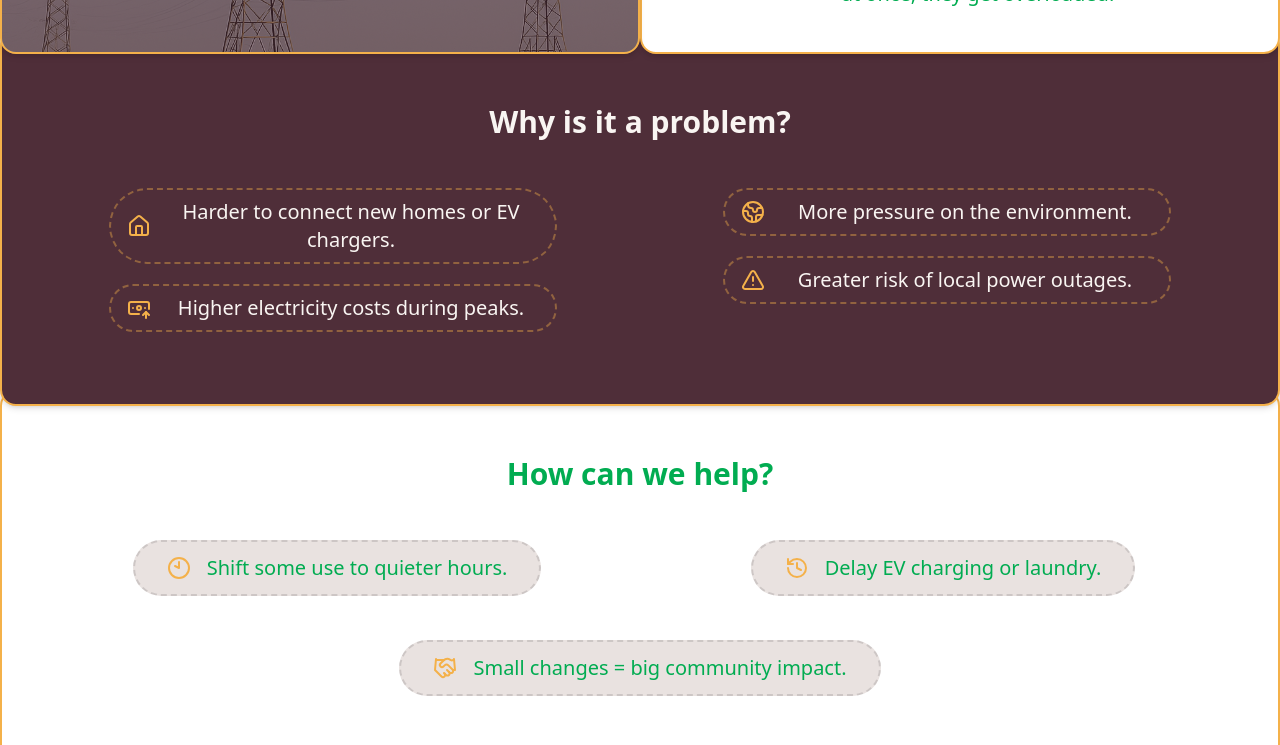
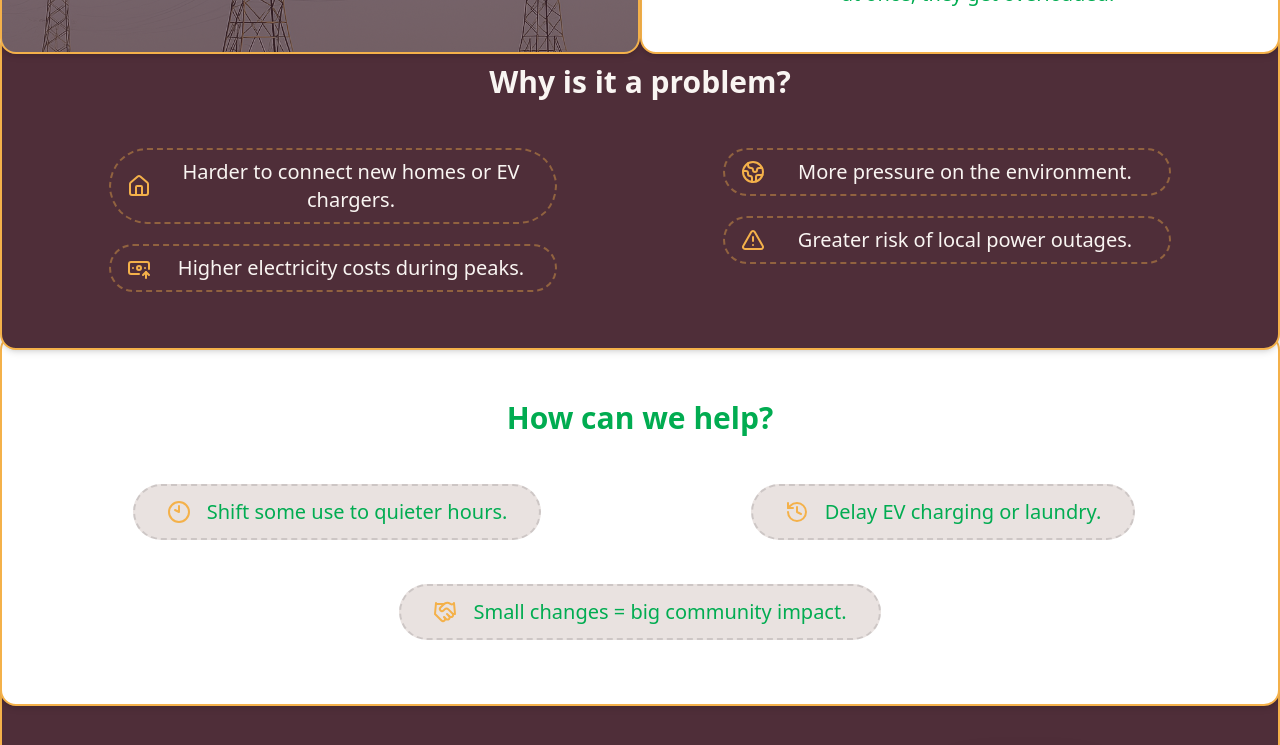
Before and after one commit to Marto8090/OurGrid_Website, a React (Vite) app in the folder client/: page /m/what-is-grid-congestion in a window 1280 px wide. Shown: the part 620-1365 px from the top of the page. Built offline with nearby package versions, Linux system fonts and the light colour scheme.

Commit message:
feat: add Reveal component for animated visibility transitions

```diff
--- /dev/null
+++ b/client/src/components/Reveal.jsx
@@ -0,0 +1,14 @@
+import { motion } from "framer-motion";
+
+export default function Reveal({ children, delay = 0 }) {
+  return (
+    <motion.div
+      initial={{ opacity: 0, y: 40 }}
+      whileInView={{ opacity: 1, y: 0 }}
+      viewport={{ once: true, amount: 0.2 }}
+      transition={{ duration: 0.6, delay }}
+    >
+      {children}
+    </motion.div>
+  );
+}
--- a/client/src/pages/WhatIsCongestion.jsx
+++ b/client/src/pages/WhatIsCongestion.jsx
@@ -13,12 +13,12 @@ import { Clock10 } from 'lucide-react';
 import { History } from 'lucide-react';
 import { Handshake } from 'lucide-react';
 
+import Reveal from "../components/Reveal.jsx";
+
 export default function WhatIsCongestion() {
   const { audience } = useAudience();
   const isMunicipality = audience === "municipality";
   const base = isMunicipality ? "/m" : "/u";
-
-  // TEXT THAT CHANGES BY AUDIENCE
 
   const mainTitle = isMunicipality
     ? "How congestion affects local policy"
@@ -46,7 +46,9 @@ export default function WhatIsCongestion() {
 
   return (
     <div className="space-y-0">
+
       {/* TOP STRIP */}
+      <Reveal>
         <section className="relative -mb-4 md:mb-0 bg-[#4F2E39] rounded-b-2xl md:rounded-b-[32px] shadow-md shadow-black/20 overflow-hidden">
           <div className="max-w-3xl mx-auto px-4 py-10 md:py-16 md:pb-26 text-center space-y-4">
             <p className="text-xs md:text-sm uppercase tracking-[0.2em] text-[#F9F5F2]/60">
@@ -61,112 +63,127 @@ export default function WhatIsCongestion() {
             </p>
           </div>
         </section>
+      </Reveal>
 
       {/* MAIN PANEL */}
-      <section className="bg-[#F9F5F2] text-[#4F2E39] rounded-2xl  md:rounded-t-[40px] md:-mt-12">
+      <section className="bg-[#F9F5F2] text-[#4F2E39] rounded-2xl md:rounded-t-[40px] md:-mt-12">
         <div className="w-full">
+
           {/* WHAT + WHY SECTION */}
+          <Reveal delay={0.1}>
             <div className="grid md:grid-cols-2">
 
-              {/* LEFT CARD - WHAT SECTION */}
-              <div className="relative z-20 -mb-6 rounded-2xl overflow-hidden border-2 border-[#F4B14A] shadow-md "
+              {/* LEFT CARD */}
+              <div className="relative z-20 -mb-6 rounded-2xl overflow-hidden border-2 border-[#F4B14A] shadow-md"
                 style={{
                   backgroundImage: `url(${backgroundImage})`,
                   backgroundSize: "cover",
                   backgroundPosition: "center"
                 }}>
-                {/* DARK OVERLAY */}
                 <div className="absolute inset-0 bg-[#4F2E39]/60"></div>
 
-                {/* CONTENT */}
                 <div className="relative z-20 p-6 md:p-8 text-[#F9F5F2] space-y-4">
                   <h2 className="text-center text-2xl md:text-3xl font-bold">{mainTitle}</h2>
-                  <p className="text-center text-sm md:text-xl md:px-14 md:pt-12 text-[#F9F5F2]/90">{mainParagraph}</p>
+                  <p className="text-center text-sm md:text-xl md:px-14 md:pt-12 text-[#F9F5F2]/90">
+                    {mainParagraph}
+                  </p>
                 </div>
               </div>
 
-              {/* RIGHT CARD - WHY SECTION */}
-              <div className="relative z-15 -mb-6 bg-white text-center border-2 border-[#F4B14A] rounded-b-2xl md:rounded-2xl shadow-md p-6  pt-12 md:p-8">
+              {/* RIGHT CARD */}
+              <div className="relative z-15 -mb-6 bg-white text-center border-2 border-[#F4B14A] rounded-b-2xl md:rounded-2xl shadow-md p-6 pt-12 md:p-8">
                 <h2 className="text-2xl md:text-3xl font-bold text-[#01AC51] mb-3">
                   {whyTitle}
                 </h2>
+
                 <div className="text-sm md:text-xl text-[#01AC51]">
                   <div className="flex flex-col divide-y divide-[#F4B14A]/60">
                     {reasons.map((text, index) => (
                       <div key={index} className="flex items-start gap-3 py-3">
-                        <span className="mt-1 text-[#F8D092]"> <Zap /> </span>
+                        <span className="mt-1 text-[#F8D092]"><Zap /></span>
                         <p>{text}</p>
                       </div>
                     ))}
                   </div>
                 </div>
               </div>
+
+            </div>
+          </Reveal>
+
+          {/* WHY IS IT A PROBLEM */}
+          <Reveal delay={0.2}>
+            <div className="relative z-10 -mb-4 bg-[#4F2E39] text-[#F9F5F2] border-2 border-[#F4B14A] rounded-b-2xl md:rounded-2xl shadow-md p-6 md:p-8 pt-12 space-y-6">
+              <h2 className="text-2xl md:text-3xl font-bold text-center">Why is it a problem?</h2>
+
+              <div className="grid gap-4 md:grid-cols-2 md:py-6 text-sm md:text-xl md:text-base">
+                <div className="space-y-5 md:flex md:flex-col md:items-center">
+                  <div className="flex items-center gap-3 justify-start md:w-3/4 border-2 border-dashed border-[#F4B14A]/40 rounded-full px-4 py-2">
+                    <span className="text-[#F4B14A]"><House /></span>
+                    <p className="flex-1 text-center">Harder to connect new homes or EV chargers.</p>
                   </div>
 
-          {/* ROW 2 - WHY IS IT A PROBLEM? */}
-        <div className="relative z-10 -mb-4 bg-[#4F2E39] text-[#F9F5F2] border-2 border-[#F4B14A] rounded-b-2xl md:rounded-2xl shadow-md p-6 md:p-8 pt-12 md:pt-18 md:pb-12 space-y-6">
-            <h2 className="text-2xl md:text-3xl font-bold text-center">
-              Why is it a problem?
-            </h2>
-            <div className="grid gap-4 md:grid-cols-2 md:py-6 text-sm md:text-xl md:text-base">
-              <div className="space-y-5  md:flex md:flex-col md:items-center">
-                <div className="flex items-center gap-3 justify-start md:w-3/4 border-2 border-dashed border-[#F4B14A]/40 rounded-full px-4 py-2">
-                  <span className="text-[#F4B14A] "><House /></span>
-                  <p className="flex-1 text-center">Harder to connect new homes or EV chargers.</p>
-                </div>
                   <div className="flex items-center gap-3 justify-start md:w-3/4 border-2 border-dashed border-[#F4B14A]/40 rounded-full px-4 py-2">
                     <span className="text-[#F4B14A]"><BanknoteArrowUp /></span>
                     <p className="flex-1 text-center">Higher electricity costs during peaks.</p>
                   </div>
                 </div>
-              <div className="space-y-5  md:flex md:flex-col md:items-center">
+
+                <div className="space-y-5 md:flex md:flex-col md:items-center">
                   <div className="flex items-center gap-3 justify-start md:w-3/4 border-2 border-dashed border-[#F4B14A]/40 rounded-full px-4 py-2">
                     <span className="text-[#F4B14A]"><Earth /></span>
                     <p className="flex-1 text-center">More pressure on the environment.</p>
                   </div>
-                <div className="flex items-center gap-3 justify-start md:w-3/4  border-2 border-dashed border-[#F4B14A]/40 rounded-full px-4 py-2">
+
+                  <div className="flex items-center gap-3 justify-start md:w-3/4 border-2 border-dashed border-[#F4B14A]/40 rounded-full px-4 py-2">
                     <span className="text-[#F4B14A]"><TriangleAlert /></span>
                     <p className="flex-1 text-center">Greater risk of local power outages.</p>
                   </div>
                 </div>
               </div>
             </div>
+          </Reveal>
 
-          {/* ROW 3 = HOW CAN WE HELP? */}
-          <div className="relative z-5 -mb-5 bg-white rounded-b-2xl md:rounded-2xl shadow-md border-2 border-[#F4B14A] p-6 md:p-8 pt-8 space-y-6 md:space-y-0 pt-10 md:pt-16 md:pb-10">
+          {/* HOW CAN WE HELP */}
+          <Reveal delay={0.3}>
+            <div className="relative z-5 -mb-5 bg-white rounded-b-2xl md:rounded-2xl shadow-md border-2 border-[#F4B14A] p-6 md:p-8 pt-10 space-y-6 md:space-y-0 md:pt-16 md:pb-10">
               <h2 className="text-2xl md:text-3xl md:pb-6 font-bold text-center text-[#01AC51]">
                 How can we help?
               </h2>
+
               <div className="space-y-4 md:space-y-11 md:grid md:grid-cols-2 md:py-6 text-sm md:text-xl place-items-center">
-              {/* pill 1 */}
+
                 <div className="flex items-center gap2 w-full md:w-auto bg-[#E9E2E0] border-2 border-dashed border-[#A49F9D]/40 rounded-full px-4 py-2 md:px-8 md:py-3">
                   <span className="text-[#F4B14A] text-lg"><Clock10 /></span>
                   <p className="md:text-xl text-[#01AC51] ml-4">
                     Shift some use to quieter hours.
                   </p>
                 </div>
-              {/* pill 2 */}
+
                 <div className="flex items-center gap2 w-full md:w-auto bg-[#E9E2E0] border-2 border-dashed border-[#A49F9D]/40 rounded-full px-4 py-2 md:px-8 md:py-3">
                   <span className="text-[#F4B14A] text-lg"><History /></span>
                   <p className="md:text-xl text-[#01AC51] ml-4">
                     Delay EV charging or laundry.
                   </p>
                 </div>
-              {/* pill 3 */}
+
                 <div className="flex items-center gap2 w-full md:w-auto bg-[#E9E2E0] border-2 border-dashed border-[#A49F9D]/40 rounded-full px-4 py-2 md:px-8 md:py-3 md:col-span-2 md:justify-self-center">
                   <span className="text-[#F4B14A] text-lg"><Handshake /></span>
                   <p className="md:text-xl text-[#01AC51] ml-4">
                     Small changes = big community impact.
                   </p>
                 </div>
+
               </div>
             </div>
+          </Reveal>
 
-          {/* ROW 4 - FROM PROBLEM TO SOLUTION + PHONE MOCKUP */}
+          {/* FROM PROBLEM TO SOLUTION */}
+          <Reveal delay={0.4}>
             <div className="bg-[#4F2E39] text-[#F9F5F2] border-2 border-[#F4B14A] shadow-md p-6 pt-12 md:pt-16 md:pb-12 md:p-8">
-              {/* top row: text left, phones right */}
               <div className="grid gap-6 md:gap-10 md:grid-cols-2 items-center">
-                {/* TEXT + ICON LEFT */}
+
+                {/* TEXT */}
                 <div className="flex flex-col items-center md:items-center text-center md:text-left md:pl-14 space-y-4">
                   <img
                     src={LightBulb}
@@ -191,33 +208,38 @@ export default function WhatIsCongestion() {
                       helping balance it.
                     </p>
                   )}
-                  {/* BUTTON */}
+
                   <a href={`${base}/how-ourgrid-works`}
-                    className="inline-flex items-center justify-center px-6 md:px-8 py-2.5 mt-2 md:mt-5 rounded-full bg-[#01AC51] text-white
-                    font-semibold text-sm md:text-lg shadow-md hover:bg-[#019245] transition-colors">
-                   <span>See how</span> <span className="mx-1 font-semibold text-[#F4B14A]">OurGrid</span> <span>works</span>
+                    className="inline-flex items-center justify-center px-6 md:px-8 py-2.5 mt-2 md:mt-5 rounded-full bg-[#01AC51] text-white font-semibold text-sm md:text-lg shadow-md hover:bg-[#019245] transition-colors">
+                    <span>See how</span>
+                    <span className="mx-1 font-semibold text-[#F4B14A]">OurGrid</span>
+                    <span>works</span>
                   </a>
                 </div>
 
                 {/* PHONES */}
                 <div className="flex flex-col items-center md:items-center md:pl-14">
                   <div className="relative w-40 h-80 md:w-64 md:h-94">
-                    {/* back phone */}
+
                     <img
                       src={devicesPage}
                       alt="OurGrid devices screen"
                       className="absolute right-0 top-0 w-32 h-64 md:w-42 md:h-[20rem] rounded-[1.75rem] border-[3px] border-[#F4B14A] shadow-2xl object-cover"
                     />
-                    {/* front phone */}
+
                     <img
                       src={mainPage}
                       alt="OurGrid main screen"
                       className="absolute left-0 bottom-0 w-32 h-64 md:w-42 md:h-[20rem] rounded-[1.75rem] border-[3px] border-[#F4B14A] shadow-2xl object-cover"
                     />
+
                   </div>
                 </div>
+
               </div>
             </div>
+          </Reveal>
+
         </div>
       </section>
     </div>
--- a/package.json
+++ b/package.json
@@ -1,6 +1,6 @@
 {
   "dependencies": {
-    "framer-motion": "^12.23.25",
+    "framer-motion": "^12.23.26",
     "leaflet": "^1.9.4",
     "lucide-react": "^0.552.0",
     "react-leaflet": "^5.0.0",
```
Also changed, not shown: 1 other file (tests, documents, lock files or other folders). Lines whose indentation alone changed are shown as unchanged.
